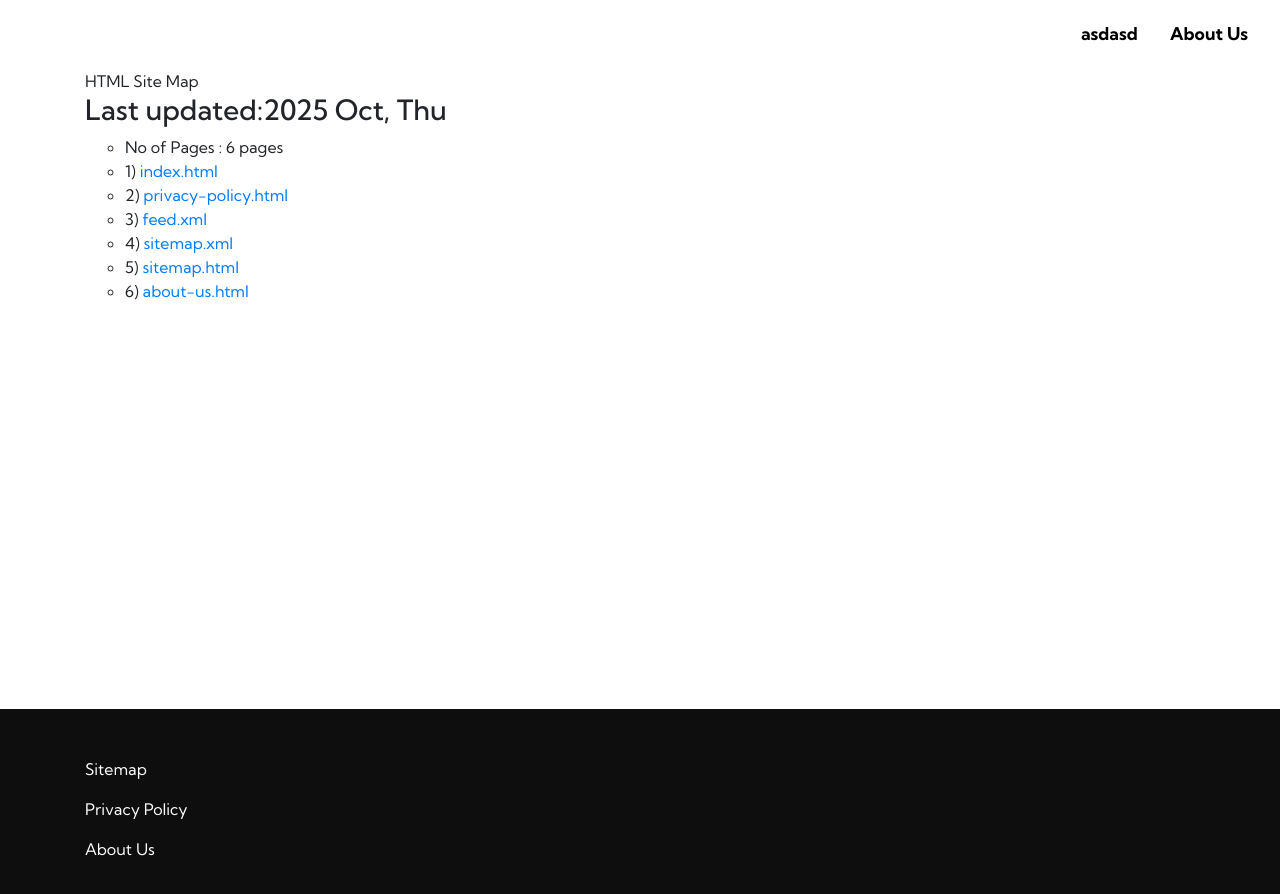
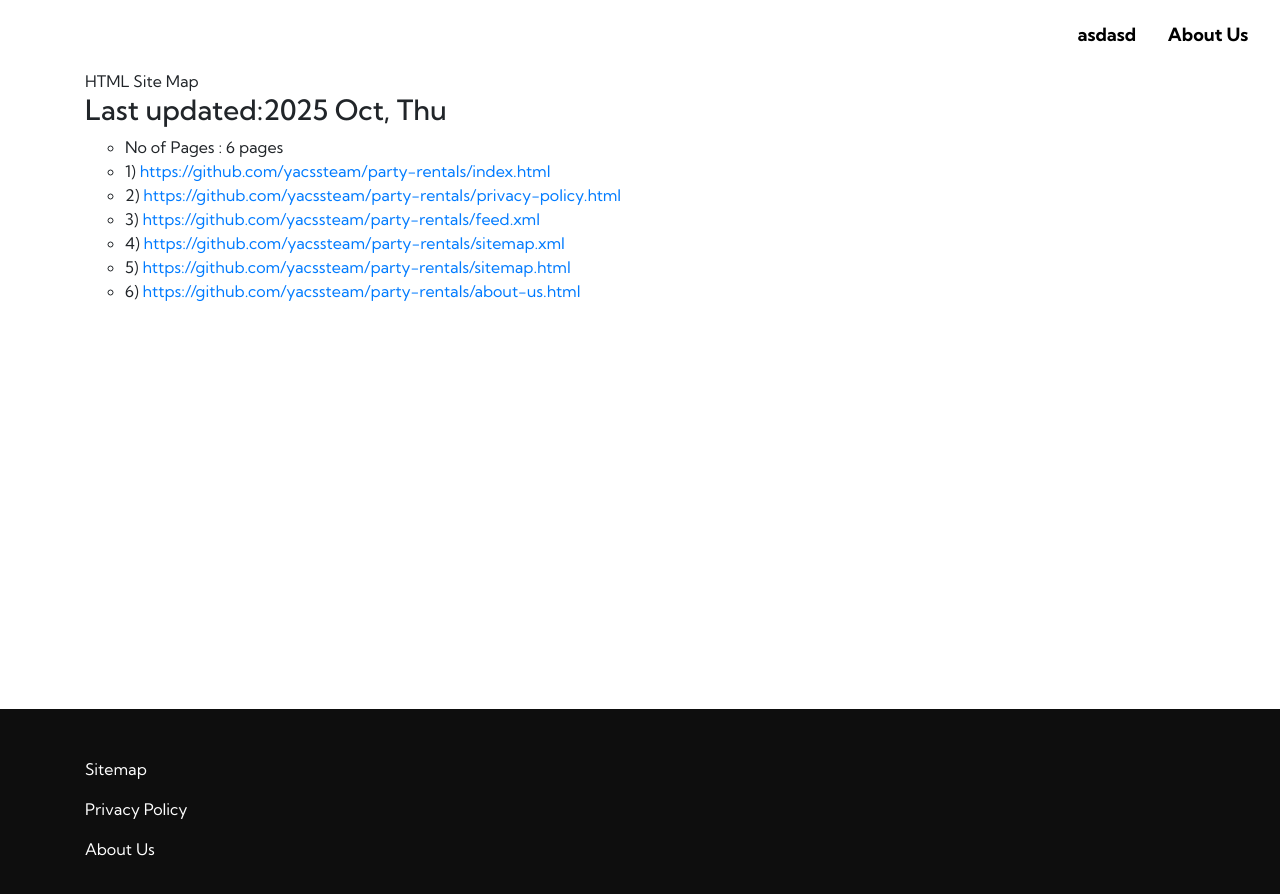
Before and after one commit to yacssteam/party-rentals, a plain HTML site: page sitemap.html in a window 1280 px wide. Drawn offline with nearby package versions, Linux system fonts and the light colour scheme.

Commit message:
Update file

```diff
--- a/sitemap.html
+++ b/sitemap.html
@@ -18,71 +18,71 @@
 <script src="https://cdn.jsdelivr.net/npm/bootstrap@4.6.1/dist/js/bootstrap.bundle.min.js"></script>
 <link rel="stylesheet" href="https://cdnjs.cloudflare.com/ajax/libs/font-awesome/4.7.0/css/font-awesome.min.css">
 <style type="text/css">
-html{
-scroll-behavior: smooth;
+footer{
+background:#0e0e0e;
+color:#ffffff;
+}
+.nav-link{
+color: #000000;
+
+}
+a{
+text-decoration: none!important;
+}
+.btn-md{
+padding: 15.3px 29.6px;
+border-radius: 0;
 }
 footer *{
 font-size:16px !important;
 }
+.w6eec4983454503a2ea160f814e9c3489:hover{
+box-shadow: 0 49.8px 49.9px -25px rgb(0 0 0 / 30%);
+transform: rotate(-2deg) scale(1.03);
+}
+html{
+scroll-behavior: smooth;
+}
+a:hover{
+color:#ffffff;background:#ffc658!important
+}
+.x74ccf9080bf68ccd9e00afd7994855d7 a,.y7647713719f0d6eb4ae6e6aebd9f4858 a{
+color:#000000!important;
+text-decoration: underline !important;
+}
+.nav-item{
+padding-left:8px;
+padding-right:7.7px;
+padding-top:4.9px;
+padding-bottom:5px;
+}
+.y7647713719f0d6eb4ae6e6aebd9f4858 a{
+font-size:16px;
+}
+.x74ccf9080bf68ccd9e00afd7994855d7 p,.x74ccf9080bf68ccd9e00afd7994855d7 a,.x74ccf9080bf68ccd9e00afd7994855d7 span,.x74ccf9080bf68ccd9e00afd7994855d7 label{
+font-size:16px!important;
+}
+.y7647713719f0d6eb4ae6e6aebd9f4858 p,.y7647713719f0d6eb4ae6e6aebd9f4858 span,.y7647713719f0d6eb4ae6e6aebd9f4858 label{
+font-size:16px!important;
+}
 *{
 font-family: 'Kumbh Sans', sans-serif;
-}
-.bbf4531aab456fc25f7eb9cdcc80d2180 p,.bbf4531aab456fc25f7eb9cdcc80d2180 span,.bbf4531aab456fc25f7eb9cdcc80d2180 label{
-font-size:16px!important;
-}
-.navbar a{
-font-size: 17.7px!important;
-font-weight: bold;
-}
-.b048c61129780c2d575f28d6bda5c42f8{
-background-color:#ffc107!important;
-border-color:#ffc107!important;
-color:#000000!important;
 }
 footer a{
 color:#ffffff;
 text-decoration: underline;
 }
-.nav-item{
-padding-left:8.4px;
-padding-right:8px;
-padding-top:5.2px;
-padding-bottom:5.2px;
+.navbar a{
+font-size: 18.3px!important;
+font-weight: bold;
 }
-footer{
-background:#0e0e0e;
-color:#ffffff;
-}
-a:hover{
-color:#ffffff;background:#ffc658!important
+.v5fd0ce60341f1081d809033dec1b30cf{
+background-color:#ffc107!important;
+border-color:#ffc107!important;
+color:#000000!important;
 }
 ul{
 list-style: circle;
-}
-.w685df2273dca9f33e5d9f9252a1d0e31:hover{
-box-shadow: 0 49.8px 50.4px -25px rgb(0 0 0 / 30%);
-transform: rotate(-2deg) scale(1.03);
-}
-.wc054fa3a8245042dbc0a0ec30c0a6890 a,.bbf4531aab456fc25f7eb9cdcc80d2180 a{
-color:#121212!important;
-text-decoration: underline !important;
-}
-.bbf4531aab456fc25f7eb9cdcc80d2180 a{
-font-size:16px;
-}
-.nav-link{
-color: #000000;
-
-}
-.wc054fa3a8245042dbc0a0ec30c0a6890 p,.wc054fa3a8245042dbc0a0ec30c0a6890 a,.wc054fa3a8245042dbc0a0ec30c0a6890 span,.wc054fa3a8245042dbc0a0ec30c0a6890 label{
-font-size:16px!important;
-}
-a{
-text-decoration: none!important;
-}
-.btn-md{
-padding: 14.6px 30.5px;
-border-radius: 0;
 }
     .dropdown-submenu {
     position: relative;
@@ -202,13 +202,13 @@ border-radius: 0;
 </style>
 </head>
 <body>
-<nav class="navbar-expand-lg navbar">
-<a class="navbar-brand" href="index.html"  ></a>
+<nav class="navbar navbar-expand-lg">
+<a class="navbar-brand" href="https://github.com/yacssteam/party-rentals/index.html"  ></a>
 <button class="navbar-toggler" type="button" data-toggle="collapse" data-target="#navbarSupportedContent" aria-controls="navbarSupportedContent" aria-expanded="false" aria-label="Toggle navigation">
-<span class="navbar-toggler-icon  fa fa-bars"></span></button><div class="collapse navbar-collapse" id="navbarSupportedContent">
-<ul class="navbar-nav d-flex ml-auto align-items-center"><li class="nav-item ">
-<a class="bcfc73bbfc4be5679eee10bbebccd988a nav-link" href="index.html"  >asdasd</a>
-</li><li class="nav-item"><a class="bcfc73bbfc4be5679eee10bbebccd988a nav-link" rel=nofollow href="about-us.html">About Us</a>
+<span class="navbar-toggler-icon  fa fa-bars"></span></button><div class="navbar-collapse collapse" id="navbarSupportedContent">
+<ul class="align-items-center d-flex ml-auto navbar-nav"><li class=" nav-item">
+<a class="efaa227c9cfa355a0816680989f8032ed nav-link" href="https://github.com/yacssteam/party-rentals/index.html"  >asdasd</a>
+</li><li class="nav-item"><a class="efaa227c9cfa355a0816680989f8032ed nav-link" rel=nofollow href="https://github.com/yacssteam/party-rentals/about-us.html">About Us</a>
 </li></ul>
 </div>
 </nav>
@@ -220,20 +220,20 @@ border-radius: 0;
 <div>
 <ul>
 <li> No of Pages :   <span>6  pages</span></li>
-<li>1) <a href="index.html " >index.html</a></li>
-<li>2) <a href="privacy-policy.html " >privacy-policy.html</a></li>
-<li>3) <a href="feed.xml " >feed.xml</a></li>
-<li>4) <a href="sitemap.xml " >sitemap.xml</a></li>
-<li>5) <a href="sitemap.html " >sitemap.html</a></li>
-<li>6) <a href="about-us.html " >about-us.html</a></li>
+<li>1) <a href="https://github.com/yacssteam/party-rentals/index.html " >https://github.com/yacssteam/party-rentals/index.html</a></li>
+<li>2) <a href="https://github.com/yacssteam/party-rentals/privacy-policy.html " >https://github.com/yacssteam/party-rentals/privacy-policy.html</a></li>
+<li>3) <a href="https://github.com/yacssteam/party-rentals/feed.xml " >https://github.com/yacssteam/party-rentals/feed.xml</a></li>
+<li>4) <a href="https://github.com/yacssteam/party-rentals/sitemap.xml " >https://github.com/yacssteam/party-rentals/sitemap.xml</a></li>
+<li>5) <a href="https://github.com/yacssteam/party-rentals/sitemap.html " >https://github.com/yacssteam/party-rentals/sitemap.html</a></li>
+<li>6) <a href="https://github.com/yacssteam/party-rentals/about-us.html " >https://github.com/yacssteam/party-rentals/about-us.html</a></li>
 </ul>
 </div>
 </section>
 <footer>
 <div class="py-4 pt-5 container" >
-<div class="row"><div class="col-lg-3"><p><a class="bcfc73bbfc4be5679eee10bbebccd988a" href="sitemap.html" rel="nofollow">Sitemap</a></p>
-<p><a class="bcfc73bbfc4be5679eee10bbebccd988a" href="privacy-policy.html" rel="nofollow">Privacy Policy</a></p>
- <p><a class="bcfc73bbfc4be5679eee10bbebccd988a" href="about-us.html" rel="nofollow">About Us</a></p>
+<div class="row"><div class="col-lg-3"><p><a class="efaa227c9cfa355a0816680989f8032ed" href="https://github.com/yacssteam/party-rentals/sitemap.html" rel="nofollow">Sitemap</a></p>
+<p><a class="efaa227c9cfa355a0816680989f8032ed" href="https://github.com/yacssteam/party-rentals/privacy-policy.html" rel="nofollow">Privacy Policy</a></p>
+ <p><a class="efaa227c9cfa355a0816680989f8032ed" href="https://github.com/yacssteam/party-rentals/about-us.html" rel="nofollow">About Us</a></p>
 </div></div>
 </div>
 </footer>
```
